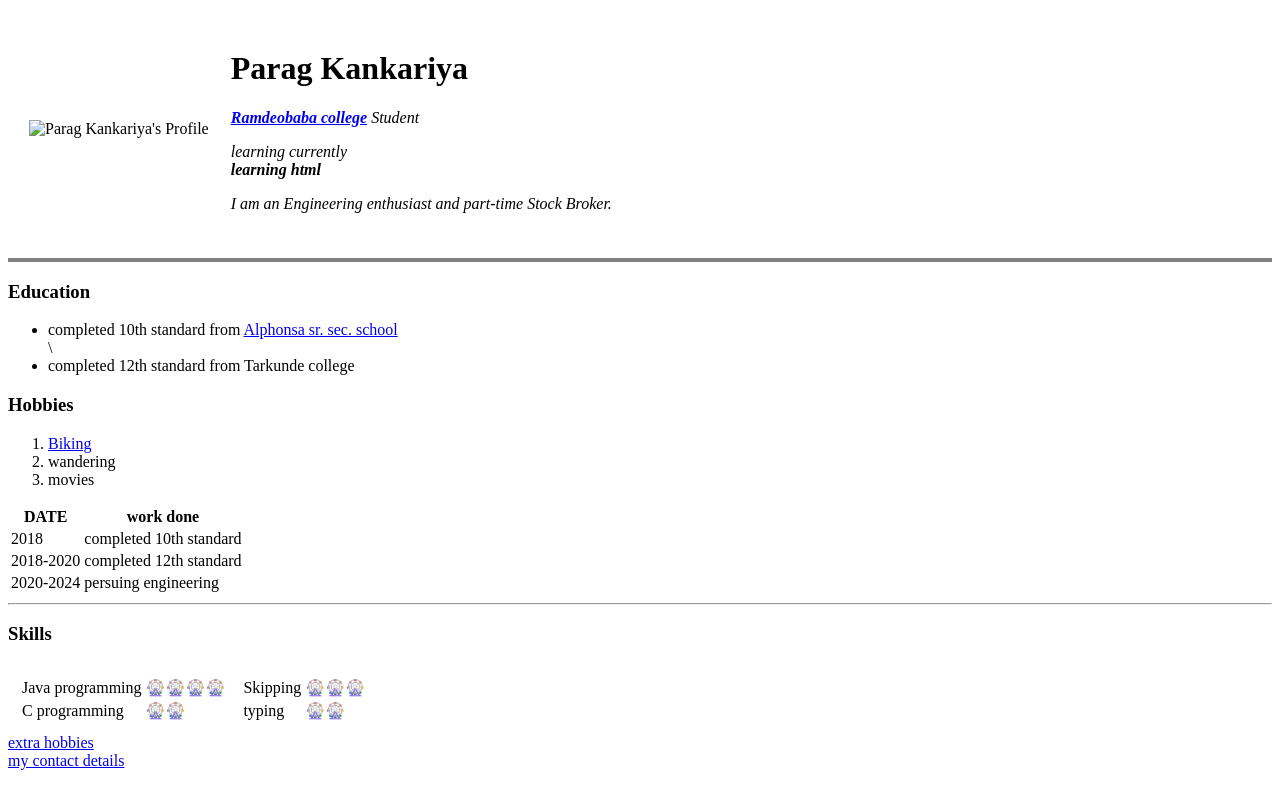
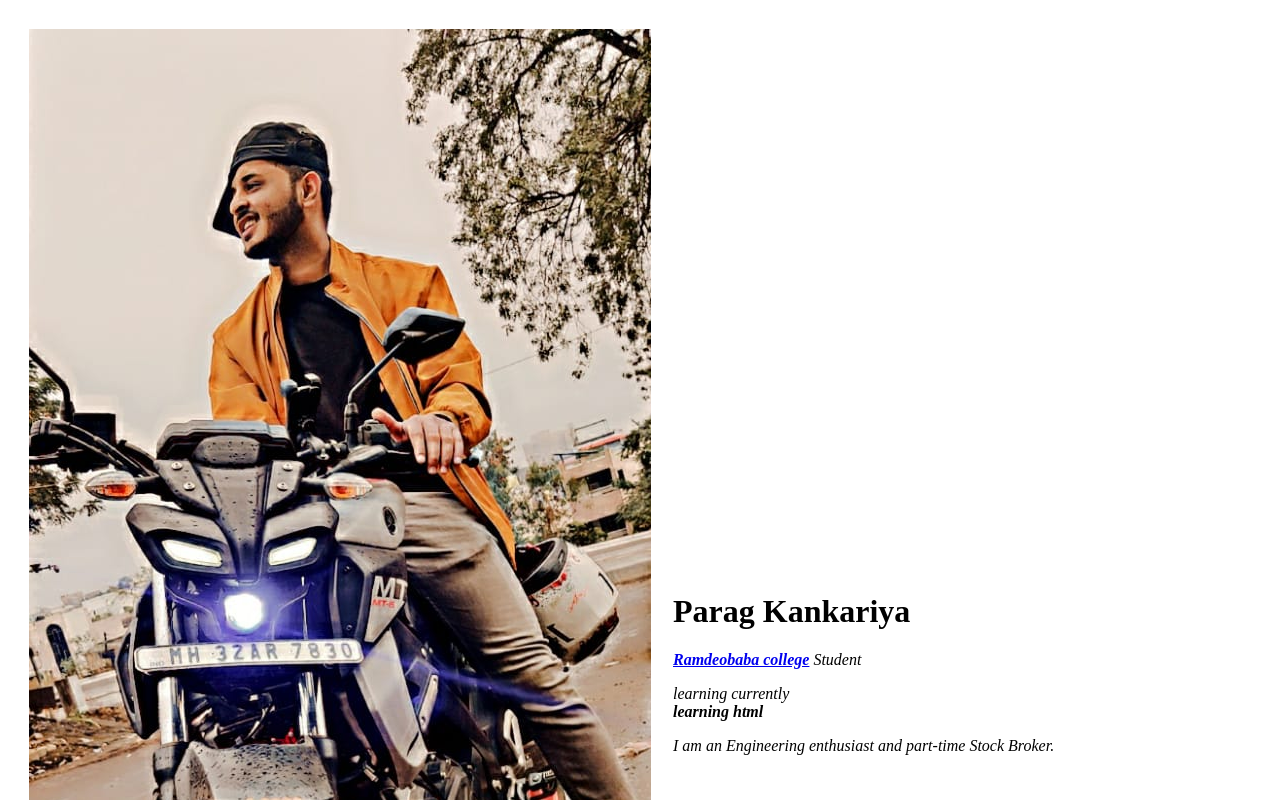
Before and after one commit to Parag0607/profile, a plain HTML site: page index.html in a window 1280 px wide. Shown: the top 800 px of the page. Drawn offline with Linux system fonts and the light colour scheme.

Commit message:
Update index.html

```diff
--- a/index.html
+++ b/index.html
@@ -10,7 +10,7 @@
 <body>
   <table cellspacing="20">
     <tr>
-      <td><img src="C:\Users\kanka\OneDrive\Desktop\parag.jpeg" alt="Parag Kankariya's Profile"></td>
+      <td><img src="WhatsApp Image 2022-01-20 at 7.17.35 PM.jpeg" alt="Parag Kankariya's Profile"></td>
       <td>
         <h1>Parag Kankariya</h1>
         <p><i><strong><a href="http://rknec.edu/">Ramdeobaba college</a></strong> Student</< /i>
```
